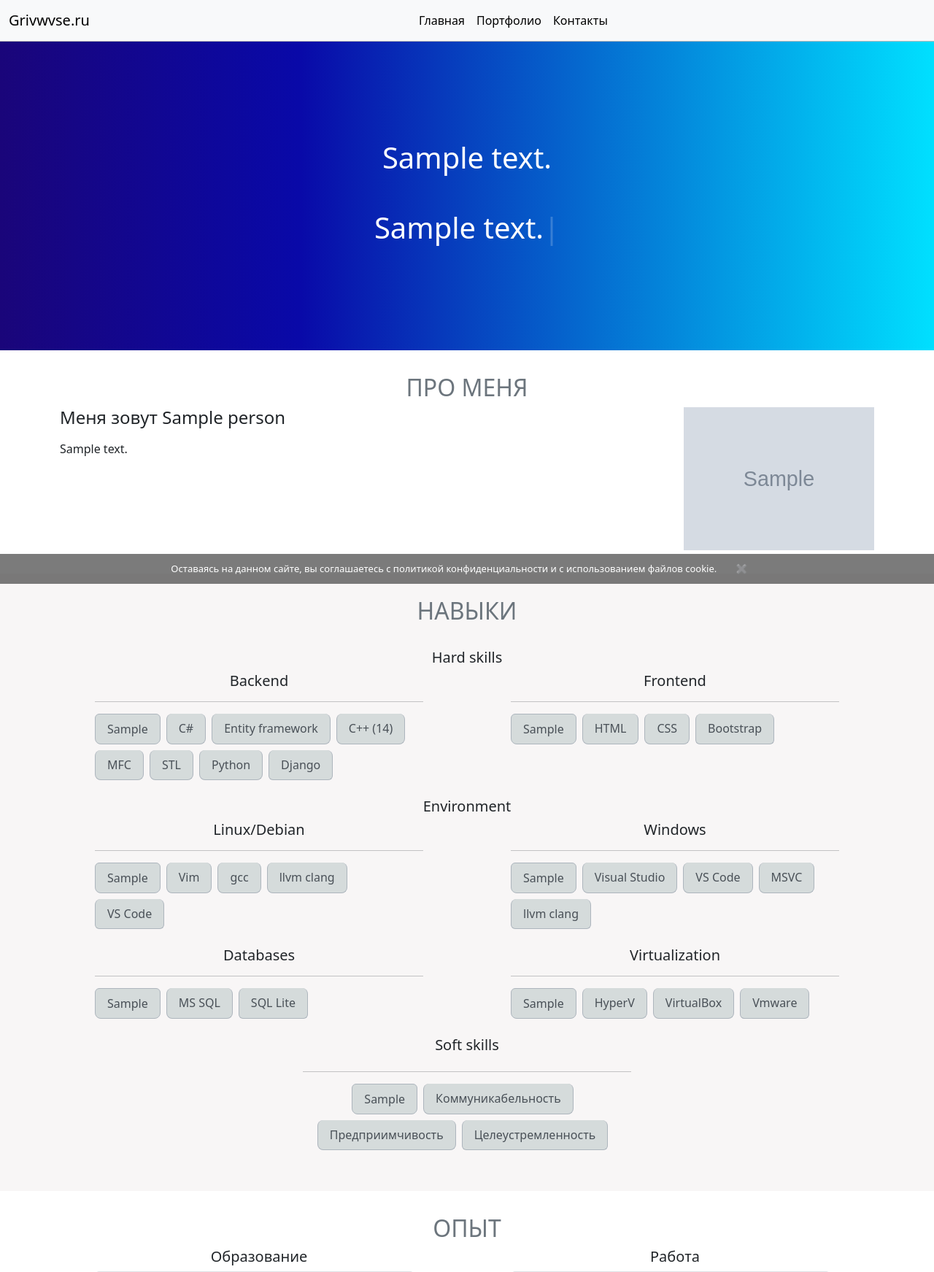
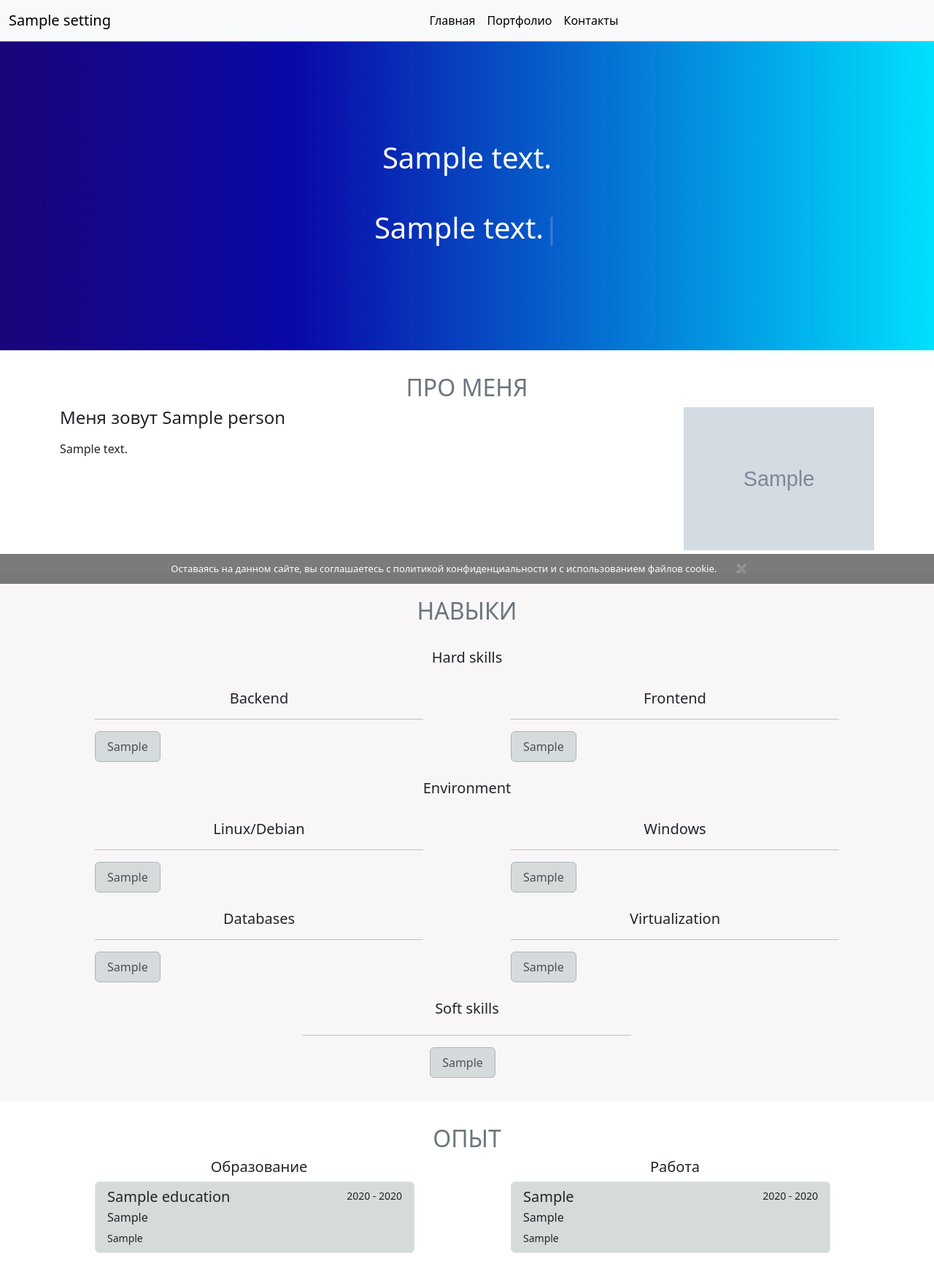
Before and after one commit to Grivwvse/Portfolio-website, a Django app: page / in a window 1280 px wide. Shown: the top 1743 px of the page at 73% size. Run offline with Django 5.2, Linux system fonts and the light colour scheme; tables that the repository leaves empty hold one stand-in row (values such as "Sample post"); grey boxes marked "Sample" are stand-in pictures; some libraries are stand-ins or nearby versions.

Commit message:
Adding django toolbar, improving sql query, correcting somwe styles

```diff
--- a/Djangosite/main/forms.py
+++ b/Djangosite/main/forms.py
@@ -3,8 +3,8 @@ from django import forms
 
 
 class FeedbackForm(forms.Form):
-    fullName = forms.CharField(max_length=36, required=True ,label="Name", widget=forms.TextInput(attrs={'type':'text', 'id':'form4Example1', 'class': 'form-control'}))
-    mail = forms.EmailField(label="Email address", widget=forms.TextInput(attrs={'type':'email', 'id':'form4Example2', 'class': 'form-control'}))
+    fullName = forms.CharField(max_length=36, required=True ,label="Ваше имя", widget=forms.TextInput(attrs={'type':'text', 'id':'form4Example1', 'class': 'form-control'}))
+    mail = forms.EmailField(label="Ваша почта", widget=forms.TextInput(attrs={'type':'email', 'id':'form4Example2', 'class': 'form-control'}))
     #mail = forms.CharField(max_length=36, required=True , label="Ваша почта", widget=forms.TextInput(attrs={'class': 'text_area_small'}))
-    message = forms.CharField(widget=forms.Textarea(attrs={'id':'form4Example2', 'class': 'form-control', 'maxlength': 3000,'rows': 4}), required=True , label="Message")
+    message = forms.CharField(widget=forms.Textarea(attrs={'id':'form4Example2', 'class': 'form-control', 'maxlength': 3000,'rows': 4}), required=True , label="Ваше сообщение")
     #captcha = CaptchaField(label="Капча")
--- a/Djangosite/main/models.py
+++ b/Djangosite/main/models.py
@@ -31,7 +31,7 @@ class Projects(models.Model):
 
 
 class Skills(models.Model):
-    person = models.ForeignKey(Person,on_delete=models.PROTECT)
+    person = models.ForeignKey(Person,on_delete=models.PROTECT, related_name="skills")
     backend = models.TextField(verbose_name="Бэкенд", null=True, blank=True)
     frontend = models.TextField(verbose_name="Фронтенд", blank=True)
     linux = models.TextField(verbose_name="ПО Линукс", blank=True)
@@ -45,7 +45,7 @@ class Skills(models.Model):
         verbose_name_plural = 'Навыки'
 
 class Experience(models.Model):
-    person = models.ForeignKey(Person,on_delete=models.PROTECT)
+    person = models.ForeignKey(Person,on_delete=models.PROTECT, related_name="experience")
     company = models.TextField(verbose_name="Компания")
     post = models.CharField(max_length=255, verbose_name="Должность")
     info = models.TextField(verbose_name="Обязанности")
@@ -58,7 +58,7 @@ class Experience(models.Model):
 
 
 class Education(models.Model):
-    person = models.ForeignKey(Person,on_delete=models.PROTECT)
+    person = models.ForeignKey(Person,on_delete=models.PROTECT, related_name="education")
     name = models.TextField(verbose_name="Учебн. учреждение")
     department = models.TextField(verbose_name="Факультет")
     info = models.TextField(verbose_name="Что освоили")
--- a/Djangosite/main/templates/main/base.html
+++ b/Djangosite/main/templates/main/base.html
@@ -20,7 +20,7 @@
     <header>
             <nav class="navbar navbar-expand-lg navbar fixed-top bg-body-tertiary">
                 <div class="container-fluid">
-                  <a class="navbar-brand" href="#">Grivwvse.ru</a>
+                  <a class="navbar-brand" href="#">{{SiteSettings.siteName}}</a>
                   <button class="navbar-toggler" type="button" data-bs-toggle="collapse" data-bs-target="#navbarSupportedContent" aria-controls="navbarSupportedContent" aria-expanded="false" aria-label="Toggle navigation">
                     <span class="navbar-toggler-icon"></span>
                   </button>
@@ -49,10 +49,9 @@
           </div>
 
           <ul class="nav col-md-4 justify-content-end list-unstyled d-flex mx-3">
-            <li class="ms-3"><a class="text-white" href="#"><img class="bi" width="24" height="24" src="{% static 'main/images/github.svg' %}"></a></li>
-            <li class="ms-3"><a class="text-white" href="#"><img class="bi" width="24" height="24" src="{% static 'main/images/telegram.svg' %}"></a></li>
-            <li class="ms-3"><a class="text-white" href="#"><img class="bi" width="24" height="24" src="{% static 'main/images/envelope-at-fill.svg' %}"></a></li>
-            <!--<li class="ms-3"><a class="text-white" href="#"><img class="bi" width="24" height="24" src="img/instagram.svg"></a></li> !-->
+            <li class="ms-3"><a class="text-white" href="{% url 'contact' %}"><img class="bi" width="24" height="24" src="{% static 'main/images/github.svg' %}"></a></li>
+            <li class="ms-3"><a class="text-white" href="{% url 'contact' %}"><img class="bi" width="24" height="24" src="{% static 'main/images/telegram.svg' %}"></a></li>
+            <li class="ms-3"><a class="text-white" href="{% url 'contact' %}"><img class="bi" width="24" height="24" src="{% static 'main/images/envelope-at-fill.svg' %}"></a></li>
           </ul>
       </footer>
     <script src="{% static 'main/js/bootstrap.bundle.min.js' %}"></script>
--- a/Djangosite/main/templates/main/index.html
+++ b/Djangosite/main/templates/main/index.html
@@ -50,73 +50,55 @@
             </div>
             {% if Backend is not None or Frontend is not None %}
             <div class="row">
-              <h5 class="text-center mt-4">Hard skills</h5>
+              <h5 class="text-center mt-5 mt-md-4">Hard skills</h5>
               <div class="col-md-6 col-sm-12">
-                <h5 class="text-center">Backend</h5>
+                <h5 class="text-center mt-4">Backend</h5>
                 <hr class="mx-5">
                 <div class="row mx-0 mx-md-5">
-                  <ul class="list-group d-flex flex-row flex-wrap">
+                  <ul class="list-group d-flex flex-row flex-wrap justify-content-center justify-content-md-start">
                     {% for b in Backend %}
                     <li class="list-group-item text-center list-group-item-dark">{{b}}</li>
                     {% endfor %}
-                    <li class="list-group-item text-center list-group-item-dark">C#</li>
-                    <li class="list-group-item  text-center list-group-item-dark">Entity framework</li>
-                    <li class="list-group-item  text-center list-group-item-dark">C++ (14)</li>
-                    <li class="list-group-item  text-center list-group-item-dark">MFC</li>
-                    <li class="list-group-item  text-center list-group-item-dark">STL</li>
-                    <li class="list-group-item  text-center list-group-item-dark">Python</li>
-                    <li class="list-group-item  text-center list-group-item-dark">Django</li>
                   </ul>
                 </div>
               </div>
 
 
               <div class="col-md-6 col-sm-12">
-                <h5 class="text-center">Frontend</h5>
+                <h5 class="text-center mt-4">Frontend</h5>
                 <hr class="mx-5">
                 <div class="row mx-0 mx-md-5">
-                  <ul class="list-group d-flex flex-row flex-wrap">
+                  <ul class="list-group d-flex flex-row flex-wrap justify-content-center justify-content-md-start">
                     {% for f in Frontend %}
                     <li class="list-group-item text-center list-group-item-dark">{{f}}</li>
                     {% endfor %}
-                    <li class="list-group-item text-center list-group-item-dark">HTML</li>
-                    <li class="list-group-item  text-center list-group-item-dark">CSS</li>
-                    <li class="list-group-item  text-center list-group-item-dark">Bootstrap</li>
                   </ul>
                 </div>
               </div>
               {% endif %}
 
-              <h5 class="text-center mt-4">Environment</h5>
+              <h5 class="text-center mt-5 mt-md-4">Environment</h5>
               {% if Linux is not None or Windows is not None %}
               <div class="col-md-6 col-sm-12">
-                <h5 class="text-center">Linux/Debian</h5>
+                <h5 class="text-center mt-4 ">Linux/Debian</h5>
                 <hr class="mx-5">
                 <div class="row mx-0 mx-md-5">
-                  <ul class="list-group d-flex flex-row flex-wrap">
+                  <ul class="list-group d-flex flex-row flex-wrap justify-content-center justify-content-md-start">
                     {% for l in Linux %}
                     <li class="list-group-item text-center list-group-item-dark">{{l}}</li>
                     {% endfor %}
-                    <li class="list-group-item text-center list-group-item-dark">Vim</li>
-                    <li class="list-group-item  text-center list-group-item-dark">gcc</li>
-                    <li class="list-group-item  text-center list-group-item-dark">llvm clang</li>
-                    <li class="list-group-item  text-center list-group-item-dark">VS Code</li>
                   </ul>
                 </div>
               </div>
 
               <div class="col-md-6 col-sm-12">
-                <h5 class="text-center">Windows</h5>
+                <h5 class="text-center mt-4 ">Windows</h5>
                 <hr class="mx-5">
                 <div class="row mx-0 mx-md-5">
-                  <ul class="list-group d-flex flex-row flex-wrap">
+                  <ul class="list-group d-flex flex-row flex-wrap justify-content-center justify-content-md-start">
                     {% for w in Windows %}
                     <li class="list-group-item text-center list-group-item-dark">{{w}}</li>
                     {% endfor %}
-                    <li class="list-group-item text-center list-group-item-dark">Visual Studio</li>
-                    <li class="list-group-item  text-center list-group-item-dark">VS Code</li>
-                    <li class="list-group-item  text-center list-group-item-dark">MSVC</li>
-                    <li class="list-group-item  text-center list-group-item-dark">llvm clang</li>
                   </ul>
                 </div>
               </div>
@@ -127,12 +109,10 @@
                 <h5 class="text-center mt-4">Databases</h5>
                 <hr class="mx-5">
                 <div class="row mx-0 mx-md-5">
-                  <ul class="list-group d-flex flex-row flex-wrap">
+                  <ul class="list-group d-flex flex-row flex-wrap justify-content-center justify-content-md-start">
                     {% for d in Databases %}
                     <li class="list-group-item text-center list-group-item-dark">{{d}}</li>
                     {% endfor %}
-                    <li class="list-group-item text-center list-group-item-dark">MS SQL</li>
-                    <li class="list-group-item  text-center list-group-item-dark">SQL Lite</li>
                   </ul>
                 </div>
               </div>
@@ -141,30 +121,24 @@
                 <h5 class="text-center mt-4">Virtualization</h5>
                 <hr class="mx-5">
                 <div class="row mx-0 mx-md-5">
-                  <ul class="list-group d-flex flex-row flex-wrap">
+                  <ul class="list-group d-flex flex-row flex-wrap justify-content-center justify-content-md-start">
                     {% for v in Virtualization %}
                     <li class="list-group-item text-center list-group-item-dark">{{v}}</li>
                     {% endfor %}
-                    <li class="list-group-item text-center list-group-item-dark">HyperV</li>
-                    <li class="list-group-item  text-center list-group-item-dark">VirtualBox</li>
-                    <li class="list-group-item  text-center list-group-item-dark">Vmware</li>
                   </ul>
                 </div>
               </div>
               {% endif %}
               {% if Softskills is not None %}
-              <h5 class="text-center mt-4">Soft skills</h5>
+              <h5 class="text-center mt-5 mt-md-4">Soft skills</h5>
               <div class="col"></div>
               <div class="col-md-6 col-sm-12">
                 <hr class="mx-5">
-                <div class="row mx-0 mx-md-5 justify-content-center mb-4">
+                <div class="row mx-0 mx-md-5 justify-content-center">
                   <ul class="list-group d-flex flex-row flex-wrap justify-content-center">
                     {% for s in Softskills %}
                     <li class="list-group-item text-center list-group-item-dark">{{s}}</li>
                     {% endfor %}
-                    <li class="list-group-item text-center list-group-item-dark">Коммуникабельность</li>
-                    <li class="list-group-item  text-center list-group-item-dark">Предприимчивость</li>
-                    <li class="list-group-item  text-center list-group-item-dark">Целеустремленность</li>
                   </ul>
                 </div>
               </div>
@@ -230,7 +204,7 @@
         </div>
     </section>
 
-    <div class="btnScrollToTop" data-scroll="up" type="button">
+    <div class="btnScrollToTop mb-3" data-scroll="up" type="button">
       <img src="{% static 'main/images/chevron-double-up.svg' %}" fill="currentColor" viewBox="0 0 16 16" class="bi bi-arrow-up-circle-fill" alt="Scroll to top" />
     </div>
 
--- a/Djangosite/main/templates/main/projects.html
+++ b/Djangosite/main/templates/main/projects.html
@@ -34,7 +34,7 @@
     </div>
 </section>
 
-<section>
+<section class="mb-4">
   <div class="pagination">
     <nav aria-label="Page navigation example">
       <ul class="pagination">
--- a/Djangosite/main/templatetags/mainTags.py
+++ b/Djangosite/main/templatetags/mainTags.py
@@ -2,6 +2,7 @@ from django import template
 from main.models import Person
 from main.models import Site_settings
 from main.views import menu
+
 
 register = template.Library()
 
--- a/Djangosite/main/urls.py
+++ b/Djangosite/main/urls.py
@@ -1,4 +1,5 @@
-from django.urls import path
+from django.conf import settings
+from django.urls import path, include
 from .views import *
 
 urlpatterns = [
@@ -7,3 +8,10 @@ urlpatterns = [
     path('contact/', ContactFormView.as_view(), name='contact'),
     path('project/<slug:project_slug>/', ShowProject.as_view(), name='project'),
 ]
+
+
+if settings.DEBUG:
+    import debug_toolbar
+    urlpatterns = [
+    path("__debug__/", include("debug_toolbar.urls")),
+] + urlpatterns
--- a/Djangosite/main/views.py
+++ b/Djangosite/main/views.py
@@ -6,10 +6,12 @@ from .models import *
 from django.views.generic import ListView, DetailView, FormView
 from django.urls import reverse, reverse_lazy
 from django.views.decorators.cache import cache_page
+from django.core.cache import cache
 from django.contrib import messages
 import smtplib, ssl
 from email.mime.text import MIMEText
 from email.mime.multipart import MIMEMultipart
+from django.db.models import Prefetch
 
 def split_words(self):
         if self == "":
@@ -48,10 +50,22 @@ menu = [{'title': "Главная", 'url_name': 'home'},
 
 #@cache_page(60 * 15)
 def index(request):
-    current_person = Person.objects.filter(active=True).first()
-    skills = Skills.objects.filter(person=current_person.pk).first()
-    education = Education.objects.order_by('-dateEnd').filter(person=current_person.pk)
-    experience = Experience.objects.order_by('-dateEnd').filter(person=current_person.pk)
+    person = Person.objects.filter(active=True).    prefetch_related(
+        Prefetch('skills', queryset=Skills.objects.all()),
+        Prefetch('education', queryset=Education.objects.order_by('-dateEnd')),
+        Prefetch('experience', queryset=Experience.objects.order_by('-dateEnd'))
+        ).first()
+
+    if not person:
+        return render(request, 'main/error.html', {'message': 'No active person found'})
+
+    skills = person.skills.first()
+    experience = person.experience.all()
+    education = person.education.all()
+    #------
+    #skills = Skills.objects.filter(person = person.pk).first()
+    #experience = Experience.objects.order_by('-dateEnd').filter(person=person.pk)
+    #education = Education.objects.order_by('-dateEnd').filter(person=person.pk)
 
     context = {
         'title': 'My site',
@@ -62,12 +76,13 @@ def index(request):
         'Databases': split_words(skills.databases),
         'Virtualization': split_words(skills.virtualization),
         'Softskills': split_words(skills.softskills),
-        'Education':education,
+        'Education': education,
         'Experience' :experience,
     }
 
     return render(request, 'main/index.html', context=context)
 
+#@cache_page(60 * 15)
 class MainProjects(ListView):
     paginate_by = 6
     project = Projects
@@ -90,7 +105,6 @@ class MainProjects(ListView):
 class ContactFormView(FormView):
     form_class = FeedbackForm
     template_name = 'main/contact.html'
-    #success_url = reverse_lazy('contacts')
 
     def get_context_data(self, *, object_list=None, **kwargs):
         context = super().get_context_data(**kwargs)
@@ -109,24 +123,7 @@ class ContactFormView(FormView):
             messages.error(self.request, 'Возникла ошибка при отправке сообщения, повторите позже')
 
         return HttpResponseRedirect(self.request.path_info)
-'''
-def contact(request):
-    contacts = Contacts.objects.all()
-    if request.method == 'POST':
-        feedbackForm = FeedbackForm(request.POST)
-        if feedbackForm.is_valid():
-            if '@' in feedbackForm.cleaned_data['mail']:
-                try:
-                    sendMail(feedbackForm.cleaned_data)
-                    feedbackForm.add_error(None, 'Успешная отправка сообщения!')
-                except:
-                    feedbackForm.add_error(None, 'Ошибка отправки сообщения')
-            else:
-                feedbackForm.add_error(None, 'Некорректно указан почтовый ящик')
-    else:
-        feedbackForm = FeedbackForm()
-    return render(request, 'main/contact.html',{'form': feedbackForm,'title': 'My site', 'contacts': contacts[0]})
-'''
+
 class ShowProject(DetailView):
     project = Projects
     template_name = 'main/project.html'
```
Also changed, not shown: Djangosite/Djangosite/settings.py (+8 -1 lines), Djangosite/main/templates/main/contact.html (+7 -4 lines), Djangosite/main/templates/main/error.html (added, +21 -0 lines), Djangosite/main/templates/main/project.html (+4 -3 lines), Djangosite/main/migrations/0004_alter_skills_person.py (added), Djangosite/main/migrations/0005_alter_education_person_alter_experience_person.py (added).
